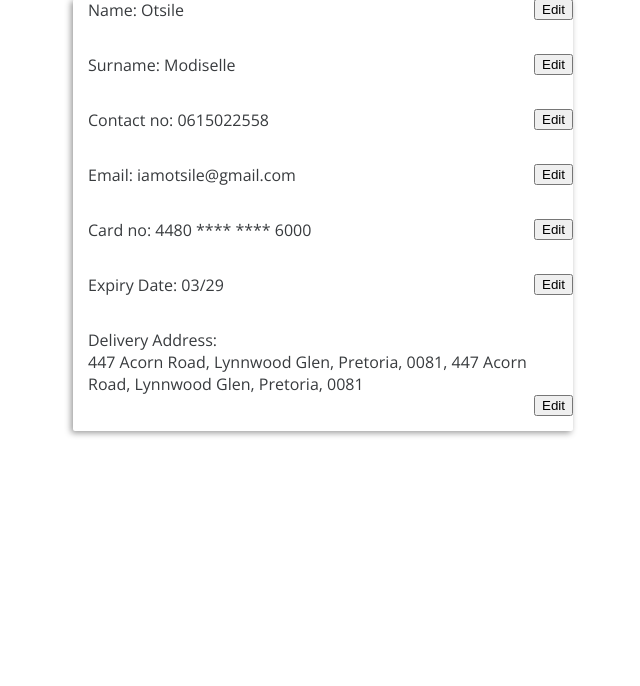
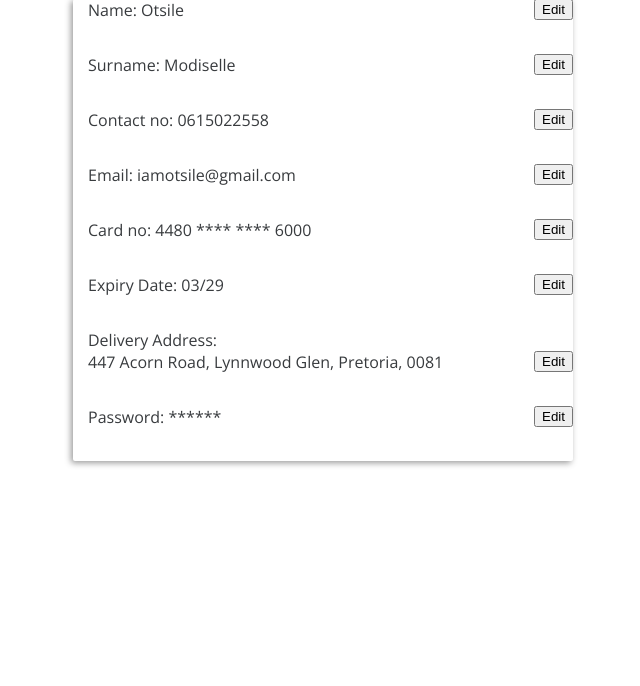
Before and after one commit to otsilemodiselle/ITECA_Project, a PHP site: page /profileedit.html in a window 1280 px wide. Shown: the part 211-897 px from the top of the page, without its empty margins (317-957 px from the left). Run offline with PHP 8.4, Linux system fonts and the light colour scheme.

Commit message:
begin work on JavaScript profile edit page input verification

```diff
--- a/Deliverable 2/Prototypes/B/floatexample.css
+++ b/Deliverable 2/Prototypes/B/floatexample.css
@@ -675,13 +675,20 @@ header {
     margin-right: 20px;
 }
 
-.verify-prompt {
+.verify-prompt{
+    margin-left: 120px;
+}
+
+.edit-verify-feedback {
+    margin-left: 15px;
+}
+
+.edit-verify-feedback, .verify-prompt {
     font-family: 'Open Sans', sans-serif;
     font-weight: normal;
     color:red;
     font-size: 10px;
-    margin-left: 120px;
-    /* display: inline-block; */
+
 }
 
 .signup-surname-verify {
@@ -771,8 +778,24 @@ header {
     margin: auto auto;
 }
 
-.edit-captions-address-div, .edit-inputs-address-div {
+.edit-captions-address-div, .edit-inputs-address-div, .edit-captions-password-div, .edit-inputs-password-div, .edit-password-verification-div, .edit-password-buttons-div  {
     float: left;
+}
+
+.edit-inputs-password-div{
+    padding-bottom: 2px;
+}
+
+.edit-password-verification-div {
+    width: 350px;
+}
+
+.edit-password-buttons-div {
+    margin-left: 50px;
+}
+
+.edit-captions-password-div, .edit-inputs-password-div, .edit-password-verification-div, .edit-password-buttons-div  {
+    border: 1px solid black;
 }
 
 .profileview-container {
--- a/Deliverable 2/Prototypes/B/profileedit.html
+++ b/Deliverable 2/Prototypes/B/profileedit.html
@@ -73,8 +73,17 @@
             document.getElementsByClassName("edit-address")[0].hidden =false;
         }
 
+        function showEditPassword(){
+            document.getElementsByClassName("edit-elements-password")[0].hidden =false;
+            document.getElementsByClassName("edit-password")[0].hidden =true;
+        }
+        function hideEditPassword(){
+            document.getElementsByClassName("edit-elements-password")[0].hidden =true;
+            document.getElementsByClassName("edit-password")[0].hidden =false;
+        }
+
         function editName(){
-            var name = document.getElementByClassName("editname-input")[0].value;
+            var name = document.getElementByClassName("edit-name-input")[0].value;
             var nameFeedback = "";
             var alphabetical = /^[a-zA-Z]+$/;
 
@@ -82,28 +91,102 @@
                 nameFeedback = "Name too short. ";}
             if (!alphabetical.test(name)){
                 nameFeedback += "\n Alphabetical characters only."}
-        document.getElementsByClassName("editname-verify")[0].textContent = nameFeedback;
+            document.getElementsByClassName("edit-name-verify")[0].textContent = nameFeedback;
         }
+
         function editSurname(){
+            var surname = document.getElementByClassName("edit-surname-input")[0].value;
+            var surnameFeedback = "";
+            var alphabetical = /^[a-zA-Z]+$/;
 
+            if (surname.length < 2){
+                surnameFeedback = "Same too short. ";}
+            if (!alphabetical.test(surname)){
+                surnameFeedback += "\n Alphabetical characters only."}
+            document.getElementsByClassName("edit-surname-verify")[0].textContent = surnameFeedback;
             }
+
         function editNumber(){
+            var name = document.getElementByClassName("edit-number-input")[0].value;
+            var numberFeedback = "";
+            var numerical = /^[\d/]+$/;
 
+            if (number.length < 10){
+                numberFeedback = "Contact no. too short. ";}
+            if (!numerical.test(number)){
+                numberFeedback += "\n Numeric characters only."}
+            document.getElementsByClassName("edit-number-verify")[0].textContent = numberFeedback;
         }
+
         function editEmail(){
+            var email = document.getElementsByClassName("edit-email-input")[0].value;
+            var emailFeedback = "";
+            var emailPattern = /^[^\s@]+@[^\s@]+\.[^\s@]+$/;
 
+            if (!emailPattern.test(email)){
+                emailFeedback = "\n Email format incorrect."}
+            document.getElementsByClassName("edit-email-verify")[0].textContent = emailFeedback;
         }
+
         function editPassword(){
+            var password = document.getElementsByClassName("edit-password-input")[0].value;
+            var confirm = document.getElementsByClassName("edit-confirm-input")[0].value;
+            var passwordFeedback = "";
+            var passPattern = /^(?=.*[a-z])(?=.*[A-Z])(?=.*\d)(?=.*[\W\_])[A-Za-z\d\W\_]{8,}$/;
+
+
+            if (password.length < 6){
+                passwordFeedback = "Six characters minimum. ";}
+            if (password.length > 255){
+                passwordFeedback = "Password too long. ";}
+            if (!passPattern.test(password)){
+                passwordFeedback +=  "Must contain a lowercase, uppercase, numeric, and symbol character. ";}
+            if (!password==confirm){
+                passwordFeedback += "New password not successfully confirmed.";}
+        document.getElementsByClassName("edit-password-verify")[0].textContent = passwordFeedback;
 
         }
         function editCard(){
+            var card = document.getElementByClassName("edit-card-input")[0].value;
+            var cardFeedback ="";
+            var numerical = /^[\d/]+$/;
 
+            if (card.length < 16){
+                cardFeedback = "Contact no. too short. ";}
+            if (!numerical.test(card)){
+                cardFeedback += "\n Numeric characters only."}
+            document.getElementsByClassName("edit-card-verify")[0].textContent = cardFeedback;
         }
+
         function editExpiry(){
+            var expiry = document.getElementByClassName("edit-expiry-input")[0].value;
+            var expiryFeedback ="";
+            var numerical = /^[\d/]+$/;
 
+            if (expiry.length < 4){
+                expiryFeedback = "Expiry date must be four digits. ";}
+            if (!numerical.test(expiry)){
+                expiryFeedback += "\n Numeric characters only."}
+            document.getElementsByClassName("edit-expiry-verify")[0].textContent = expiryFeedback;
         }
+
         function editAddress(){
+            var street = document.getElementByClassName("edit-street-input")[0].value;
+            var suburb = document.getElementByClassName("edit-suburb-input")[0].value;
+            var city = document.getElementByClassName("edit-city-input")[0].value;
+            var code = document.getElementByClassName("edit-code-input")[0].value;
+            var expiryFeedback ="";
+            var alphanumeric = /^[\w\s]*$/;
+            var numerical = /^[\d/]+$/;
+            var alphabetical = /^[a-zA-Z]+$/;
 
+            if (!alphanumeric.test(street)){
+                expiryFeedback += "\n Street address not alphanumeric.\n"}
+            if (expiry.length < 4){
+                expiryFeedback = "Postal code must be four digits. \n";}
+            if (!numeric.test(code)){
+                expiryFeedback += "\n Postal code must be numeric."}
+            document.getElementsByClassName("edit-address-verify")[0].textContent = expiryFeedback;
         }
     </script>
 </head>
@@ -164,7 +247,7 @@
                 <label for="" class="current-data current-name">Otsile</label>
                 <button class="edit-button edit-name" onclick="showEditName()">Edit</button><br><br>
                 <div class="edit-elements edit-elements-name" hidden>
-                    <input type="text" class="edit-input edit-name-input" maxlength="68" ><br>
+                    <input type="text" class="edit-input edit-name-input" maxlength="68" onchange="editName()"><br>
                     <label for="" class="edit-verify-feedback edit-name-verify"></label><br>
                     <button class="save-edit save-name-edit" >Save</button>
                     <button class="cancel-edit cancel-name-edit" onclick="hideEditName()" >Cancel</button>
@@ -176,8 +259,8 @@
                 <label for="" class="current-data current-surname">Modiselle</label>
                 <button class="edit-button edit-surname" onclick="showEditSurname()">Edit</button><br><br>
                 <div  class="edit-elements edit-elements-surname" hidden>
-                    <input type="text" class="edit-input edit-surname-input" maxlength="68"><br>
-                    <label for="" class="edit-verify-feedback edit-name-verify"></label><br>
+                    <input type="text" class="edit-input edit-surname-input" maxlength="68" onchange="editSurname()"><br>
+                    <label for="" class="edit-verify-feedback edit-surname-verify"></label><br>
                     <button class="save-edit save-surname-edit" >Save</button>
                     <button class="cancel-edit cancel-surname-edit" onclick="hideEditSurname()">Cancel</button>
                 </div>
@@ -188,7 +271,7 @@
                 <label for="" class="current-data current-number">0615022558</label>
                 <button class="edit-button edit-number" onclick="showEditNumber()">Edit</button><br><br>
                 <div class="edit-elements edit-elements-number" hidden>
-                    <input type="text" class="edit-input edit-number-input" maxlength="10"><br>
+                    <input type="text" class="edit-input edit-number-input" maxlength="10" onchange="editNumber()"><br>
                     <label for="" class="edit-verify-feedback edit-number-verify"></label><br>
                     <button class="save-edit save-number-edit" >Save</button>
                     <button class="cancel-edit cancel-number-edit" onclick="hideEditNumber()">Cancel</button>
@@ -200,7 +283,7 @@
                 <label for="" class="current-data current-email">iamotsile@gmail.com</label>
                 <button class="edit-button edit-email" onclick="showEditEmail()">Edit</button><br><br>
                 <div  class="edit-elements edit-elements-email" hidden>
-                    <input type="text" class="edit-input edit-email-input" maxlength="128"><br>
+                    <input type="text" class="edit-input edit-email-input" maxlength="128" onchange="editEmail()"><br>
                     <label for="" class="edit-verify-feedback edit-email-verify"></label><br>
                     <button class="save-edit save-email-edit" >Save</button>
                     <button class="cancel-edit cancel-email-edit" onclick="hideEditEmail()">Cancel</button>
@@ -212,7 +295,7 @@
                 <label for="" class="current-data current-card">4480 **** **** 6000</label>
                 <button class="edit-button edit-card" onclick="showEditCard()">Edit</button><br><br>
                 <div  class="edit-elements edit-elements-card" hidden>
-                    <input type="text" class="edit-input edit-card-input" ><br>
+                    <input type="text" class="edit-input edit-card-input" maxlength="16" onchange="editCard()"><br>
                     <label for="" class="edit-verify-feedback edit-card-verify"></label><br>
                     <button class="save-edit save-card-edit" >Save</button>
                     <button class="cancel-edit cancel-card-edit" onclick="hideEditCard()" >Cancel</button>
@@ -225,7 +308,7 @@
                 <button class="edit-button edit-expiry" onclick="showEditExpiry()">Edit</button><br><br>
                 <div class="edit-elements edit-elements-expiry" hidden>
                     <input type="text" class="edit-input edit-expiry-input" maxlength="4"><br>
-                    <label for="" class="edit-verify-feedback edit-expiry-verify"></label><br>
+                    <label for="" class="edit-verify-feedback edit-expiry-verify" onchange="editExpiry()"></label><br>
                     <button class="save-edit save-expiry-edit" >Save</button>
                     <button class="cancel-edit cancel-expiry-edit" onclick="hideEditExpiry()">Cancel</button>
                 </div>
@@ -233,7 +316,7 @@
 
             <div class="edit-div edit-address-div clearfix">
                 <label for="" class="edit-caption">Delivery Address: </label><br>
-                <label for="" class="current-data current-address">447 Acorn Road, Lynnwood Glen, Pretoria, 0081, 447 Acorn Road, Lynnwood Glen, Pretoria, 0081</label>
+                <label for="" class="current-data current-address">447 Acorn Road, Lynnwood Glen, Pretoria, 0081</label>
                 <button class="edit-button edit-address" onclick="showEditAddress()">Edit</button><br><br>
                 <div class="edit-elements edit-elements-address" hidden>
                     <div class="edit-captions-address-div">
@@ -245,16 +328,41 @@
                     </div>
                     <div class="edit-inputs-address-div">
                         <input type="text" class="edit-input edit-street-input" ><br>
-                        <input type="text" class="edit-input edit-street-input" ><br>
-                        <input type="text" class="edit-input edit-street-input" ><br>
-                        <input maxlength="4" type="text" class="edit-input edit-street-input" ><br>
+                        <input type="text" class="edit-input edit-suburb-input" ><br>
+                        <input type="text" class="edit-input edit-city-input" ><br>
+                        <input maxlength="4" type="text" class="edit-input edit-code-input" onchange="editAddress()"><br>
                     </div>
                     <br><br><br><br>
-                <label for="" class="edit-verify-feedback edit-name-verify"><label><br>
+                <label for="" class="edit-verify-feedback edit-address-verify"><label><br>
                 <button class="save-edit save-name-edit" >Save</button>
                 <button class="cancel-edit cancel-name-edit" onclick="hideEditAddress()">Cancel</button>
                 </div>
 
+            </div>
+
+            <div class="edit-div edit-password-div clearfix">
+                <label for="" class="edit-caption">Password: </label>
+                <label for="" class="current-data current-password">******</label>
+                <button class="edit-button edit-password" onclick="showEditPassword()">Edit</button><br><br>
+                <div class="edit-elements edit-elements-password" hidden>
+                    <div class="edit-captions-password-div">
+                        <label for="" class="edit-caption">New Password: </label><br>
+                        <label for="" class="edit-caption">Confirm Password:</label>
+                    </div>
+                    <div class="edit-inputs-password-div">
+                        <input type="password" class="edit-input edit-password-input" maxlength="255" onchange="editPassword()"><br>
+                        <input type="password" class="edit-input edit-confirm-input" maxlength="255" onchange="editPassword()"><br>
+
+                    </div>
+                    <div class="edit-password-verification-div">
+                        <label for="" class="edit-verify-feedback edit-password-verify"></label><br>
+                    </div>
+                    <div class="edit-password-buttons-div">
+                        <button class="save-edit save-password-edit" >Save</button>
+                        <button class="cancel-edit cancel-password-edit" onclick="hideEditPassword()">Cancel</button>
+                    </div>
+
+                </div>
             </div>
 
 
```
Lines whose indentation alone changed are shown as unchanged.
